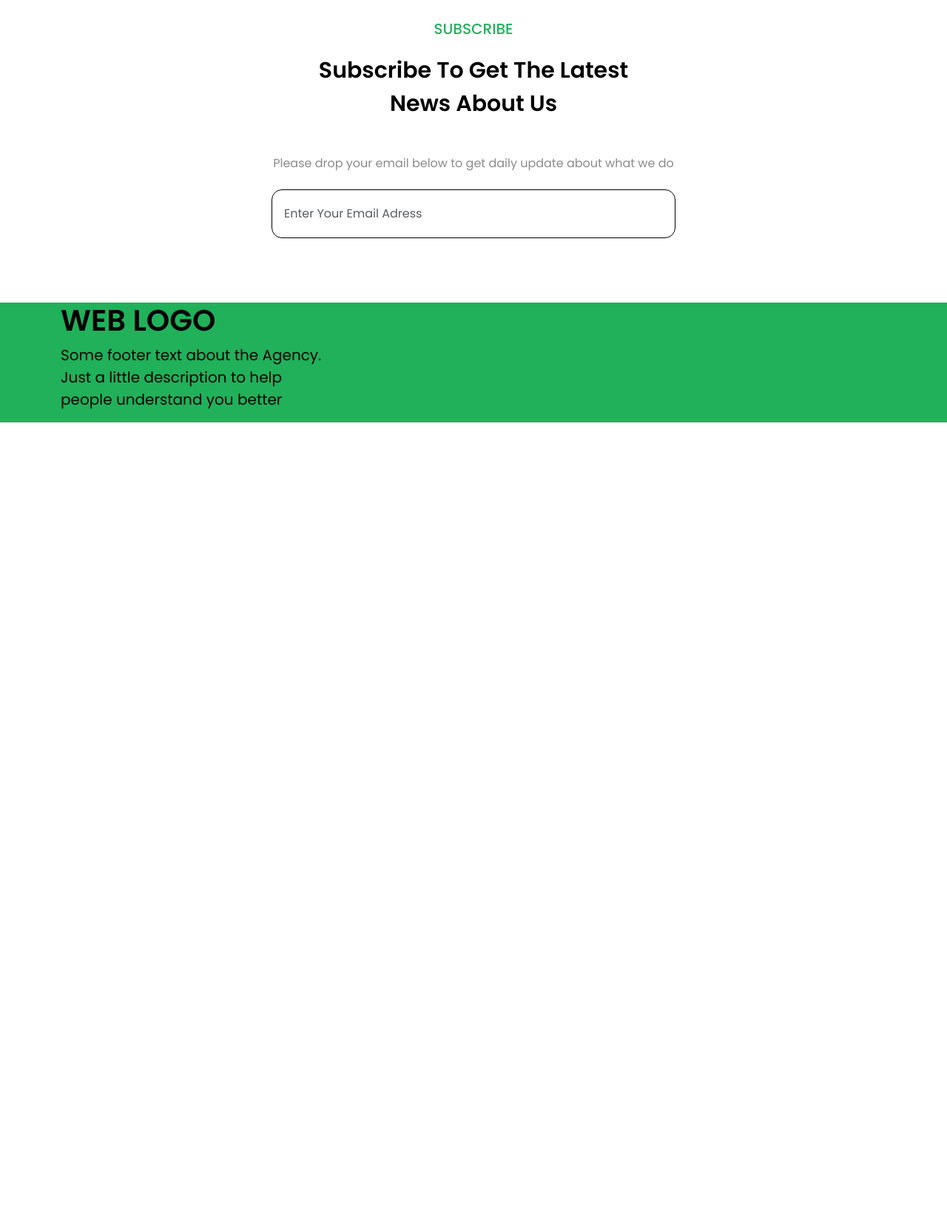
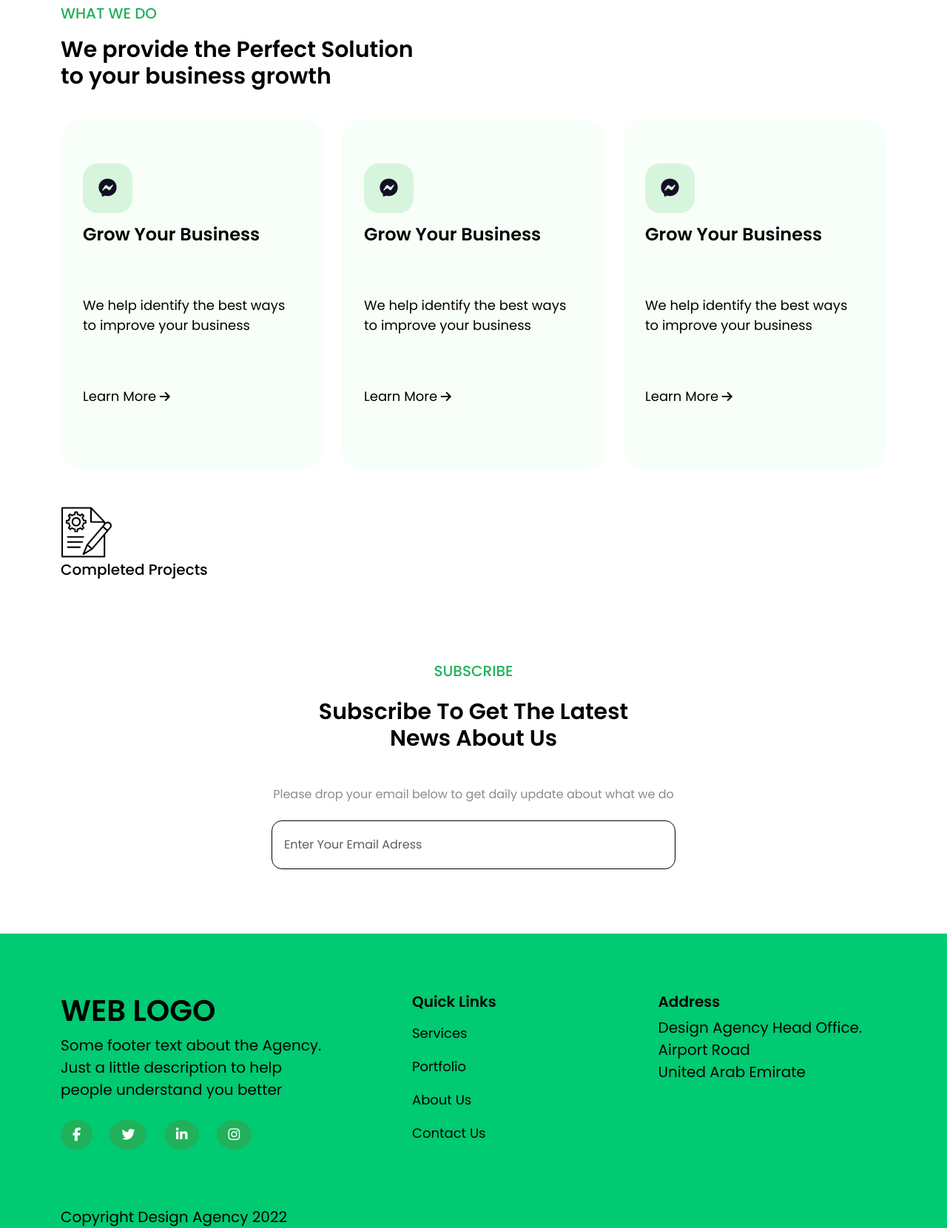
Before and after one commit to ashmaakther/design_agency, a plain HTML site: page index.html in a window 1280 px wide. Shown: the part 987-2647 px from the top of the page at 74% size. Before the commit the page ends 1558 px from the top, so only its background shows below. Drawn offline with Linux system fonts and the light colour scheme.

Commit message:
Add files via upload

```diff
--- a/css/style.css
+++ b/css/style.css
@@ -99,6 +99,72 @@ header{
 }
 /* logos end */
 /* solution start */
+.solution p{
+    margin-top: 67px;
+}
+.cm_p{
+    font-size: 20px;
+    font-weight: 500;
+    color: #20B15A !important;
+    text-transform: uppercase;
+}
+.solution h2{
+    margin-bottom: 40px;
+    width: 495px;
+}
+.cm_h2{
+    font-size: 30px;
+    font-weight: 600;
+    color: #000000;
+}
+.s_single{
+    padding: 10px 30px 35px;
+    margin-bottom: 48px;
+    background-color: #F8FFF9;
+    border-radius: 30px;
+}
+.s_single:hover{
+    background-color: white;
+    box-shadow:0px 20px 40px rgba(0, 0, 0, 0.1) ;
+}
+.s_icon{
+    margin: 50px 0 15px;
+}
+.s_icon i{
+    padding: 20px;
+    font-size: 25px;
+    background-color:#D7F5DC;
+    border: 1px solid transparent;
+    border-radius: 20px;
+    color: #130F26;
+}
+.cm_h3{
+    font-size: 24px;
+    font-weight: 600;
+    color: #000000;
+}
+.single_p{
+    margin: 15px 0 43px;
+
+    font-size: 18px;
+    font-weight: 400;
+}
+.s_single p{
+    margin-bottom: 51px;
+}
+.s_single p a{
+
+    font-size: 18px;
+    font-weight: 400;
+    color: #000000;
+    text-decoration: none;
+}
+.s_single p a span i{
+    font-size: 16px;
+    color: #000000;
+
+}
+
 
 /* solution end */
 /* growth start */
@@ -108,20 +174,12 @@ header{
     padding: 91px 0 87px;
     background-color: #FFFFFF;
 }
-.c_tittle{}
-.c_h1{
-    font-size: 20px;
-    font-weight: 500;
-    color: #20B15A;
-}
-.c_p1{
+.c_tittle h2{
     padding: 0 10px;
     margin-top: 22px;
     margin-bottom: 46px;
-    font-size: 30px;
-    font-weight: 600;
+}
 
-}
 .c_p2{
     margin-bottom: 23px;
     font-size: 16px;
@@ -146,8 +204,9 @@ header{
 .c_button:hover{}
 /* contact end */
 /* footer top start */
-.f_top{
-    background-color: #20B15A;
+footer{
+    padding-top: 80px;
+    background-color:#00CA72;
 
 }
 .ft_logo h2{
@@ -158,13 +217,53 @@ header{
 .ft_logo p{
     font-weight: 400;
 }
+.ft_icon{
+    text-align: center;
+
+}
+.ft_icon a i{
+    margin: 10px 10px 0 0;
+    padding: 10px 15px;
+    border: 1px solid transparent;
+    background-color: #20B15A;
+    font-size: 18px;
+    color: #FFFFFF !important;
+    border-radius: 50%;
+
+
+}
+.ft_links{
+
+}
+.ft_h3{
+    font-size: 20px;
+    font-weight: 600;
+    color: #000000;
+}
+.ft_links ul{
+    padding-left: 0 !important;
+}
+.ft_links ul li{
+    margin-top: 15px;
+    list-style: none;
+}
+.ft_links ul li a{
+    font-size: 18px;
+    font-weight: 400;
+    text-decoration: none;
+    color: #000000;
+}
+.ft_address address{
+    font-weight: 400;
+}
+
 
 /* footer top end */
 /* footer */
 footer{
-    background-color: #20B15A;
+    background-color: #00CA72;
 }
-footer p{
-    margin-left: 70px;
+.ft_p{
+    padding-top: 60px;
     font-weight: 400;
 }
--- a/index.html
+++ b/index.html
@@ -8,6 +8,9 @@
     <link rel="stylesheet" href="css/bootstrap.min.css">
     <link rel="stylesheet" href="css/style.css">
     <link rel="stylesheet" href="css/media.css">
+
+    <!-- icon links -->
+    <script src="https://kit.fontawesome.com/74f91b7caa.js" crossorigin="anonymous"></script>
 </head>
   <body>
     <!-- header start -->
@@ -117,13 +120,64 @@
     <!-- solution start -->
     <section class="solution">
       <div class="container">
+      <div class="row">
+        <div class="col-xl-12">
+          <p class="cm_p">What we do</p>
+          <h2 class="cm_h2">We provide the Perfect Solution to your business growth</h2>
+        </div>
+      </div>
+      <div class="row">
+        <!-- s single item -->
+        <div class="col-xl-4">
+         <div class="s_single">
+            <div class="s_icon"><i class="fa-brands fa-facebook-messenger"></i></div>
+            <h3 class="cm_h3 mb-0" >Grow Your Business</h3>
+            <p class="single_p">We help identify the best ways to improve your business</p>
+            <p><a href="#">Learn More <span><i class="fa-solid fa-arrow-right"></i></span></a></p>
+          </div>
+        </div>
+         <!-- s single item -->
+         <div class="col-xl-4">
+          <div class="s_single">
+             <div class="s_icon"><i class="fa-brands fa-facebook-messenger"></i></div>
+             <h3 class="cm_h3 mb-0" >Grow Your Business</h3>
+             <p class="single_p">We help identify the best ways to improve your business</p>
+             <p><a href="#">Learn More <span><i class="fa-solid fa-arrow-right"></i></span></a></p>
+           </div>
+         </div>
+          <!-- s single item -->
+        <div class="col-xl-4">
+          <div class="s_single">
+             <div class="s_icon"><i class="fa-brands fa-facebook-messenger"></i></div>
+             <h3 class="cm_h3 mb-0" >Grow Your Business</h3>
+             <p class="single_p">We help identify the best ways to improve your business</p>
+             <p><a href="#">Learn More <span><i class="fa-solid fa-arrow-right"></i></span></a></p>
+           </div>
+         </div>
 
+      </div>
       </div>
     </section>
     <!-- solution end -->
-    <!-- growth start -->
+    <!-- feature start -->
+    <section class="feature">
+      <div class="container">
+        <div class="row">
+         <div class="col-xl">
+          <div class="f_item">
+            <div class="f_img">
+              <img src="images/project-plan.png" alt="design_agency">
+            </div>
+            <p>Completed Projects</p>
+            <p></p>
+          </div>
+         </div>
+        </div>
+      </div>
 
-    <!-- growth end -->
+    </section>
+
+    <!-- feature end -->
     <!-- contact start -->
     <section class="contact">
       <div class="container">
@@ -131,8 +185,8 @@
         <div class="row justify-content-center">
           <div class="col-xl-5">
             <div class="c_tittle text-center">
-              <h1 class="c_h1">SUBSCRIBE</h1>
-              <p class="c_p1">Subscribe To Get The Latest News About Us</p>
+              <p class="cm_p">SUBSCRIBE</p>
+              <h2 class="cm_h2">Subscribe To Get The Latest News About Us</h2>
 
             </div>
           </div>
@@ -156,36 +210,56 @@
       </div>
     </section>
     <!-- contact end -->
-    <!-- footer top start -->
-    <section class="f_top">
+    <!-- footer start -->
+    <footer>
       <div class="container">
         <div class="row">
           <div class="col-xl-4">
             <div class="ft_logo">
               <h2>WEB LOGO</h2>
               <p>Some footer text about the  Agency. Just a little description to help people understand you better</p>
-
+            <ul class="list-inline">
+              <li class="list-inline-item ft_icon"><a href="#"><i class="fa-brands fa-facebook-f"></i></a></li>
+              <li class="list-inline-item ft_icon"><a href="#"><i class="fa-brands fa-twitter"></i></a></li>
+              <li class="list-inline-item ft_icon"><a href="#"><i class="fa-brands fa-linkedin-in"></i></a></li>
+              <li class="list-inline-item ft_icon"><a href="#"><i class="fa-brands fa-instagram"></i></a></li>
+            </ul>
             </div>
           </div>
-          <div class="col-xl-4">
-            <div class="ft_links">
+          <div class="offset-xl-1 col-xl-7">
+            <div class="row">
+              <div class="col-xl">
+                <div class="ft_links">
+                  <h3 class="ft_h3">Quick Links</h3>
+                <ul>
+                  <li><a href="#">Services</a></li>
+                  <li><a href="#">Portfolio</a></li>
+                  <li><a href="#">About Us</a></li>
+                  <li><a href="#">Contact Us</a></li>
 
-            </div>
-          </div>
-          <div class="col-xl-4">
-            <div class="ft_address">
-
+                </ul>
+                </div>
+              </div>
+              <div class="col-xl">
+                <div class="ft_address">
+                  <h3 class="ft_h3">
+                    Address
+                  </h3>
+                  <address>Design Agency Head Office. <br>
+                    Airport Road <br>
+                    United Arab Emirate</address>
+                </div>
+              </div>
             </div>
           </div>
         </div>
+        <div class="row">
+          <div class="col-lg-4">
+            <p class="mb-0 ft_p">Copyright Design Agency 2022</p>
+          </div>
+        </div>
       </div>
-
-    </section>
-    <!-- footer top end -->
-    <!-- footer start -->
-   <!-- <footer>
-      <p class="mb-0">Copyright Design Agency 2022</p>
-    </footer> -->
+    </footer>
     <!-- footer end -->
 
     <!-- js links -->
```
Also changed, not shown: images/project-plan.png (added), images/raise.png (added), images/rating (1).png (added), images/timeline 1.png (added).
